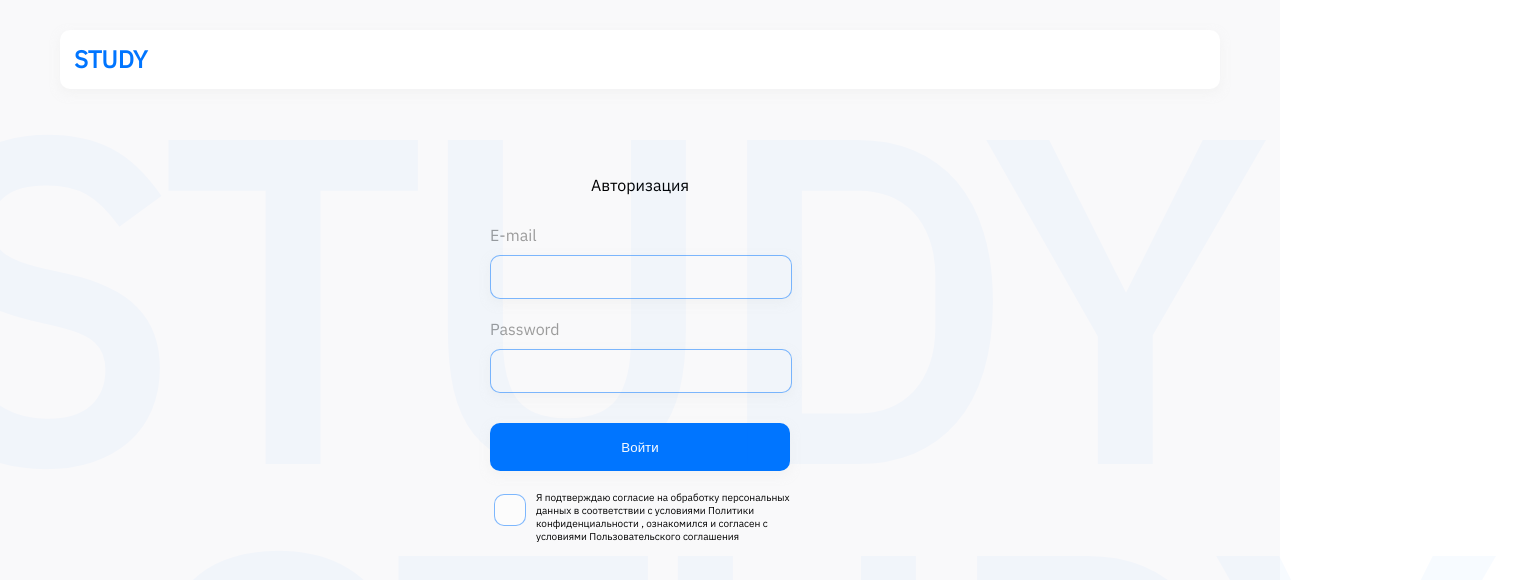
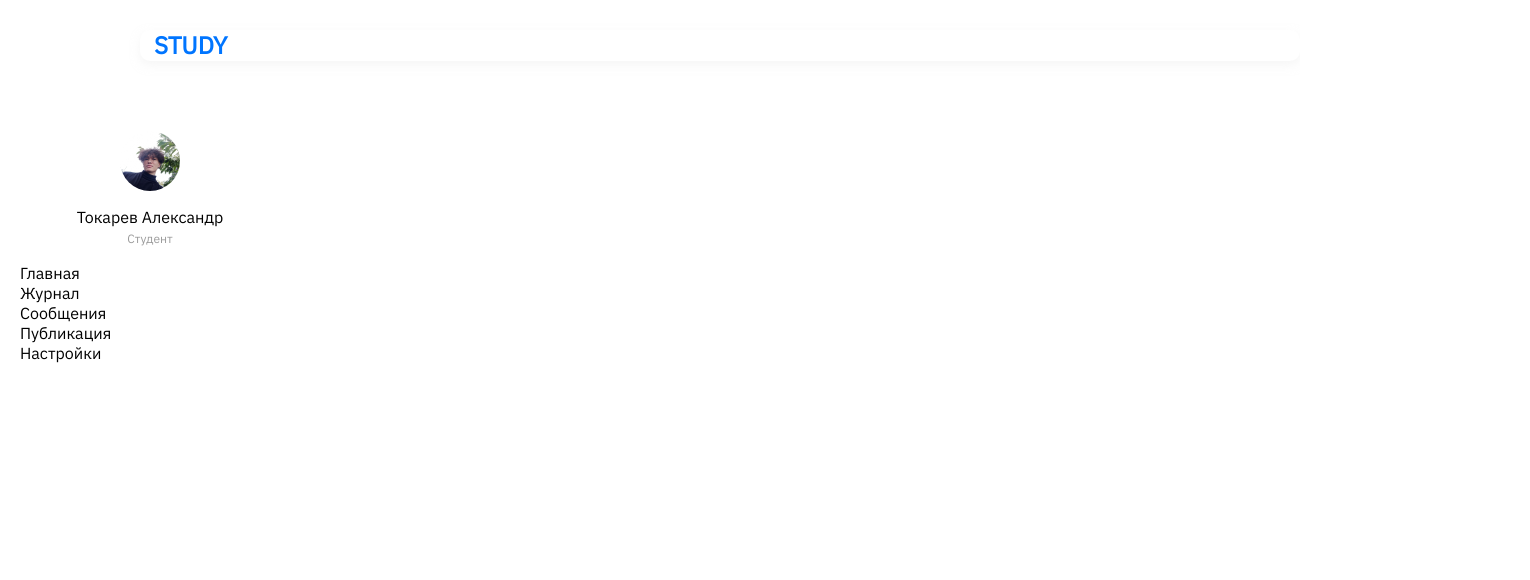
Before and after one commit to sssweetie/dip, a React (Create React App) app: page / in a window 1280 px wide. Shown: the top 580 px of the page, 1530 px wide, since content can reach past the window. Built offline with nearby package versions, Linux system fonts and the light colour scheme.

Commit message:
commit: add profile style to study main page

```diff
--- a/package.json
+++ b/package.json
@@ -13,6 +13,7 @@
     "react": "^18.2.0",
     "react-dom": "^18.2.0",
     "react-redux": "^8.0.5",
+    "react-router-dom": "^6.8.2",
     "react-scripts": "5.0.1",
     "styled-components": "^5.3.6",
     "typescript": "^4.4.2",
--- a/src/App.tsx
+++ b/src/App.tsx
@@ -2,6 +2,7 @@ import React from "react";
 import { createGlobalStyle } from "styled-components";
 import { LoginPage } from "./pages/LoginPage/LoginPage";
 import IMBPlex from "./fonts/IBMPlexSans-Regular.ttf";
+import { StudyMainPage } from "./pages/StudyMainPage/StudyMainPage";
 const Global = createGlobalStyle`
 @font-face {
   font-family: 'IBMPlexSans';
@@ -17,7 +18,8 @@ function App() {
   return (
     <div className="App">
       <Global></Global>
-      <LoginPage></LoginPage>
+      {/* <LoginPage></LoginPage> */}
+      <StudyMainPage></StudyMainPage>
     </div>
   );
 }
--- a/src/pages/LoginPage/LoginPage.tsx
+++ b/src/pages/LoginPage/LoginPage.tsx
@@ -8,24 +8,26 @@ const LoginPageWrapper = styled.div`
   display: flex;
   flex-direction: column;
   align-items: center;
-  max-width: 90rem;
+  /* max-width: 90rem; 1440px*/
+  width: 100%;
   height: 64rem;
-  background-color: #f9f9fa; ;
+  background-color: #f9f9fa;
+  position: sticky;
 `;
 
 export const LoginPage = () => {
   return (
     <LoginPageWrapper>
-      <LoginPageStudyBackground
+      {/* <LoginPageStudyBackground
         left="-90px"
         top="16px"
-      ></LoginPageStudyBackground>
+      ></LoginPageStudyBackground> text as a background has some difficulties with Z-index and Y letter */}
       <StudyBar></StudyBar>
       <LoginForm></LoginForm>
-      <LoginPageStudyBackground
+      {/* <LoginPageStudyBackground
         left="140px"
         top="432px"
-      ></LoginPageStudyBackground>
+      ></LoginPageStudyBackground> */}
     </LoginPageWrapper>
   );
 };
--- a/src/pages/LoginPage/LoginPageStudyBackground.tsx
+++ b/src/pages/LoginPage/LoginPageStudyBackground.tsx
@@ -1,3 +1,4 @@
+import { relative } from "path";
 import React from "react";
 import styled from "styled-components";
 
@@ -12,7 +13,7 @@ const StudyBackground = styled.div<StudyProps>`
   height: 35.5rem;
   left: ${(props) => props.left};
   top: ${(props) => props.top};
-
+  z-index: -1;
   font-weight: 700;
   font-size: 27.375rem;
   line-height: 35.5rem;
--- /dev/null
+++ b/src/pages/StudyMainPage/StudyMainPage.tsx
@@ -0,0 +1,34 @@
+import React from "react";
+import styled from "styled-components";
+import { StudyBar } from "../../components/StudyBar";
+import { StudyMainPage_Navigation } from "./StudyMainPage_Navigation";
+import { StudyMainPage_Profile } from "./StudyMainPage_Profile";
+const Aside = styled.aside`
+  width: 16.25rem;
+  padding: 20px;
+  padding-top: 40px;
+  height: 36.75rem;
+`;
+export const StudyMainPage = () => {
+  return (
+    <div>
+      <StudyBar></StudyBar>
+      <main>
+        <section>
+          <p></p>
+          <div></div>
+        </section>
+        <section>
+          <p></p>
+          <div></div>
+          <div></div>
+          <div></div>
+        </section>
+      </main>
+      <Aside>
+        <StudyMainPage_Profile></StudyMainPage_Profile>
+        <StudyMainPage_Navigation></StudyMainPage_Navigation>
+      </Aside>
+    </div>
+  );
+};
--- /dev/null
+++ b/src/pages/StudyMainPage/StudyMainPage_Navigation.tsx
@@ -0,0 +1,19 @@
+import React from "react";
+import styled from "styled-components";
+
+const Navigation = styled.nav`
+  display: flex;
+  flex-direction: column;
+`;
+
+export const StudyMainPage_Navigation = () => {
+  return (
+    <Navigation>
+      <a>Главная</a>
+      <a>Журнал</a>
+      <a>Сообщения</a>
+      <a>Публикация</a>
+      <a>Настройки</a>
+    </Navigation>
+  );
+};
--- /dev/null
+++ b/src/pages/StudyMainPage/StudyMainPage_Profile.tsx
@@ -0,0 +1,36 @@
+import React from "react";
+import styled from "styled-components";
+import ava from "../../assets/ava.jpg";
+const Profile = styled.div`
+  display: flex;
+  flex-direction: column;
+  align-items: center;
+  justify-content: center;
+`;
+
+const Avatar = styled.img`
+  width: 3.75rem;
+  height: 3.75rem;
+  object-fit: cover;
+  border-radius: 50%;
+`;
+export const StudyMainPage_Profile = () => {
+  return (
+    <Profile>
+      <Avatar src={ava} />
+      <p style={{ textAlign: "center" }}>
+        Токарев Александр
+        <br></br>
+        <span
+          style={{
+            color: "#9B9B9B",
+            fontSize: "12px",
+            margin: "0",
+          }}
+        >
+          Студент
+        </span>
+      </p>
+    </Profile>
+  );
+};
```
Also changed, not shown: src/assets/ava.jpg (added), 1 other file (tests, documents, lock files or other folders).
